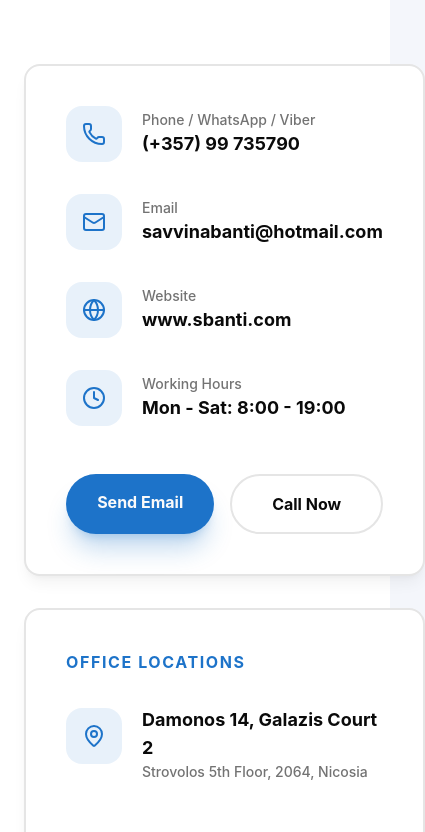
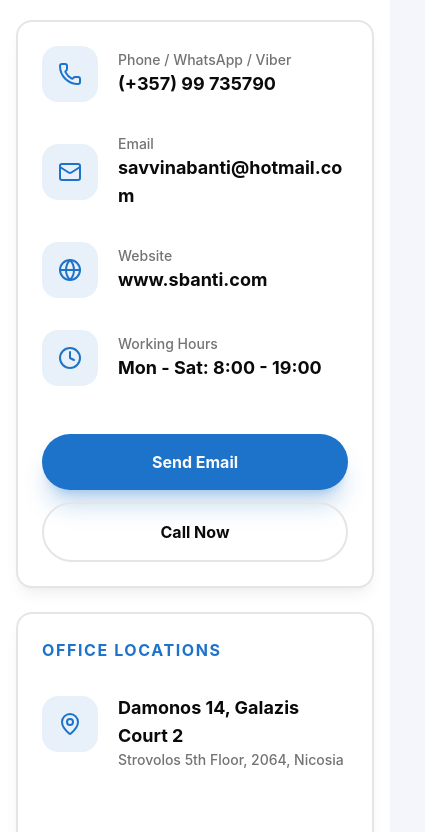
Before and after one commit to kaponael/SavvinaBanti, a Vue app: page /contactme in a window 390 px wide. Shown: the part 397-1229 px from the top of the page, 425 px wide, since content can reach past the window. Built offline with nearby package versions, Linux system fonts and the light colour scheme.

Commit message:
Update ContactSection component: adjust layout and styling for improved responsiveness and readability, including padding adjustments and text wrapping for contact details.

```diff
--- a/src/components/sections/ContactSection.vue
+++ b/src/components/sections/ContactSection.vue
@@ -1,27 +1,27 @@
 <template>
-  <section id="contact" class="relative bg-background py-28 md:py-36">
+  <section id="contact" class="relative overflow-x-hidden bg-background py-24 md:py-36">
     <!-- Hard divider line at top -->
     <div class="absolute left-0 right-0 top-0 h-1 bg-primary/20" />
 
-    <div class="mx-auto max-w-7xl px-6">
+    <div class="mx-auto max-w-7xl px-4 sm:px-6">
       <SectionHeader :tag="t.tag" :title="t.title" :subtitle="t.subtitle" />
 
-      <div class="mx-auto grid max-w-5xl gap-8 md:grid-cols-2">
+      <div class="mx-auto grid max-w-5xl gap-6 md:grid-cols-2 md:gap-8">
         <!-- Contact Details Card -->
         <div
-          class="space-y-8 rounded-2xl border-2 border-border bg-card p-10 shadow-lg shadow-foreground/5"
+          class="space-y-8 rounded-2xl border-2 border-border bg-card p-6 shadow-lg shadow-foreground/5 sm:p-8 md:p-10"
         >
           <div class="flex items-center gap-5">
             <div
-              class="flex h-14 w-14 flex-shrink-0 items-center justify-center rounded-2xl bg-primary/10 text-primary"
+              class="flex h-14 w-14 shrink-0 items-center justify-center rounded-2xl bg-primary/10 text-primary"
             >
               <Phone class="h-6 w-6" />
             </div>
-            <div>
+            <div class="min-w-0">
               <p class="text-sm font-medium text-muted-foreground">{{ t.phoneLabel }}</p>
               <a
                 href="tel:+35799735790"
-                class="text-lg font-bold text-foreground transition-colors hover:text-primary"
+                class="block wrap-break-word text-lg font-bold text-foreground transition-colors hover:text-primary"
               >
                 {{ t.phone }}
               </a>
@@ -30,15 +30,15 @@
 
           <div class="flex items-center gap-5">
             <div
-              class="flex h-14 w-14 flex-shrink-0 items-center justify-center rounded-2xl bg-primary/10 text-primary"
+              class="flex h-14 w-14 shrink-0 items-center justify-center rounded-2xl bg-primary/10 text-primary"
             >
               <Mail class="h-6 w-6" />
             </div>
-            <div>
+            <div class="min-w-0">
               <p class="text-sm font-medium text-muted-foreground">Email</p>
               <a
                 href="mailto:savvinabanti@hotmail.com"
-                class="text-lg font-bold text-foreground transition-colors hover:text-primary"
+                class="block break-all text-lg font-bold text-foreground transition-colors hover:text-primary sm:wrap-break-word"
               >
                 {{ t.email }}
               </a>
@@ -47,17 +47,17 @@
 
           <div class="flex items-center gap-5">
             <div
-              class="flex h-14 w-14 flex-shrink-0 items-center justify-center rounded-2xl bg-primary/10 text-primary"
+              class="flex h-14 w-14 shrink-0 items-center justify-center rounded-2xl bg-primary/10 text-primary"
             >
               <Globe class="h-6 w-6" />
             </div>
-            <div>
+            <div class="min-w-0">
               <p class="text-sm font-medium text-muted-foreground">Website</p>
               <a
                 href="https://www.sbanti.com"
                 target="_blank"
                 rel="noopener noreferrer"
-                class="text-lg font-bold text-foreground transition-colors hover:text-primary"
+                class="block break-all text-lg font-bold text-foreground transition-colors hover:text-primary sm:wrap-break-word"
               >
                 {{ t.website }}
               </a>
@@ -66,21 +66,21 @@
 
           <div class="flex items-center gap-5">
             <div
-              class="flex h-14 w-14 flex-shrink-0 items-center justify-center rounded-2xl bg-primary/10 text-primary"
+              class="flex h-14 w-14 shrink-0 items-center justify-center rounded-2xl bg-primary/10 text-primary"
             >
               <Clock class="h-6 w-6" />
             </div>
-            <div>
+            <div class="min-w-0">
               <p class="text-sm font-medium text-muted-foreground">
                 {{ t.hoursLabel }}
               </p>
-              <p class="text-lg font-bold text-foreground">
+              <p class="wrap-break-word text-lg font-bold text-foreground">
                 {{ t.hours }}
               </p>
             </div>
           </div>
 
-          <div class="flex gap-4 pt-4">
+          <div class="flex flex-col gap-3 pt-4 sm:flex-row sm:gap-4">
             <a
               href="mailto:savvinabanti@hotmail.com"
               class="flex-1 rounded-full bg-primary py-4 text-center text-base font-bold text-primary-foreground shadow-xl shadow-primary/25 transition-all hover:-translate-y-1 hover:shadow-2xl hover:shadow-primary/35"
@@ -98,7 +98,7 @@
 
         <!-- Office Locations Card -->
         <div
-          class="space-y-8 rounded-2xl border-2 border-border bg-card p-10 shadow-lg shadow-foreground/5"
+          class="space-y-8 rounded-2xl border-2 border-border bg-card p-6 shadow-lg shadow-foreground/5 sm:p-8 md:p-10"
         >
           <h3 class="text-base font-bold uppercase tracking-widest text-primary">
             {{ t.officeLabel }}
@@ -107,15 +107,15 @@
           <div class="space-y-6">
             <div class="flex items-start gap-5">
               <div
-                class="mt-0.5 flex h-14 w-14 flex-shrink-0 items-center justify-center rounded-2xl bg-primary/10 text-primary"
+                class="mt-0.5 flex h-14 w-14 shrink-0 items-center justify-center rounded-2xl bg-primary/10 text-primary"
               >
                 <MapPin class="h-6 w-6" />
               </div>
-              <div>
-                <p class="text-lg font-bold text-foreground">
+              <div class="min-w-0">
+                <p class="wrap-break-word text-lg font-bold text-foreground">
                   {{ t.office1 }}
                 </p>
-                <p class="text-sm font-medium text-muted-foreground">
+                <p class="wrap-break-word text-sm font-medium text-muted-foreground">
                   {{ t.office1detail }}
                 </p>
               </div>
@@ -123,15 +123,15 @@
 
             <div class="flex items-start gap-5 invisible">
               <div
-                class="mt-0.5 flex h-14 w-14 flex-shrink-0 items-center justify-center rounded-2xl bg-primary/10 text-primary"
+                class="mt-0.5 flex h-14 w-14 shrink-0 items-center justify-center rounded-2xl bg-primary/10 text-primary"
               >
                 <MapPin class="h-6 w-6" />
               </div>
-              <div>
-                <p class="text-lg font-bold text-foreground">
+              <div class="min-w-0">
+                <p class="wrap-break-word text-lg font-bold text-foreground">
                   {{ t.office2 }}
                 </p>
-                <p class="text-sm font-medium text-muted-foreground">
+                <p class="wrap-break-word text-sm font-medium text-muted-foreground">
                   {{ t.office2detail }}
                 </p>
               </div>
```
